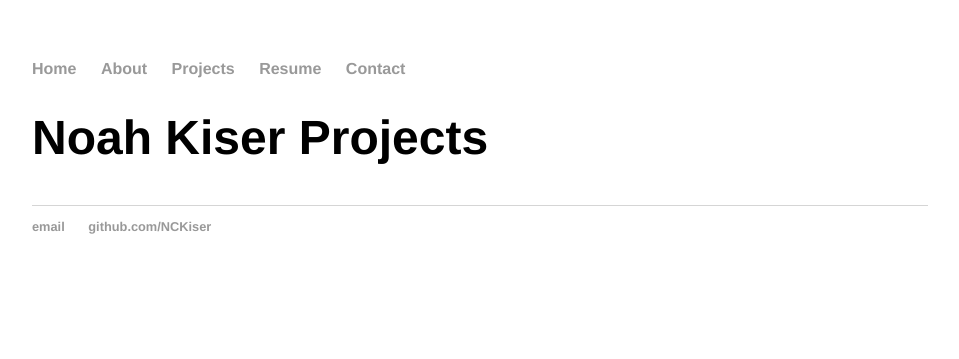
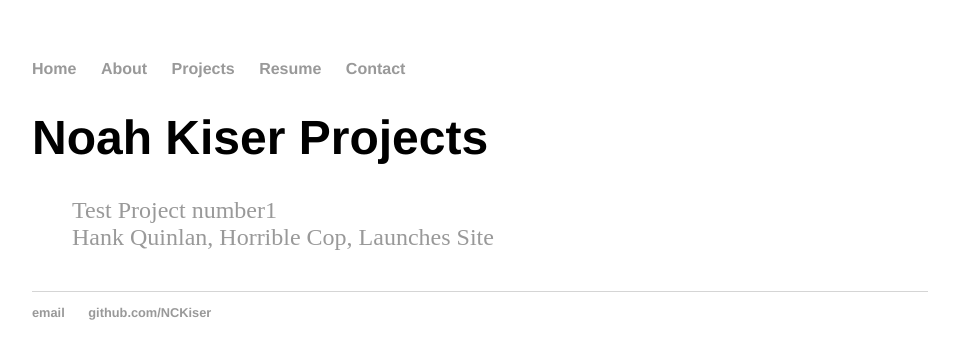
Before and after one commit to NCKiser/NCKiser.github.io, a Jekyll site: the page built from projects/index.html, in a window 1280 px wide. Shown: the top 359 px of the page, without its empty margins (160-1119 px from the left). Built offline with Jekyll 4.4.1, drawn with Linux system fonts in a browser that asks for light colours.

Commit message:
projects like a blog try3

```diff
--- /dev/null
+++ b/_posts/projects/2020-01-13-Test-Title-1.md
@@ -0,0 +1,7 @@
+---
+layout: post
+title: "Test Project number1"
+date: 2020-01-13
+---
+
+Test project
--- a/projects/index.html
+++ b/projects/index.html
@@ -5,7 +5,7 @@ title: Noah Kiser Projects
 	<h1>{{ page.title }}</h1>
 	<ul class="posts">
 
-	  {% for post in site.projects %}
+	  {% for post in site.posts %}
 	    <li><a href="{{ post.url }}" title="{{ post.title }}">{{ post.title }}</a></li>
 	  {% endfor %}
 	</ul>
```
Also changed, not shown: _layouts/project.html (added), _posts/blog/2020-01-13-Test-Title.md (renamed from _posts/2020-01-13-Test-Title.md).
